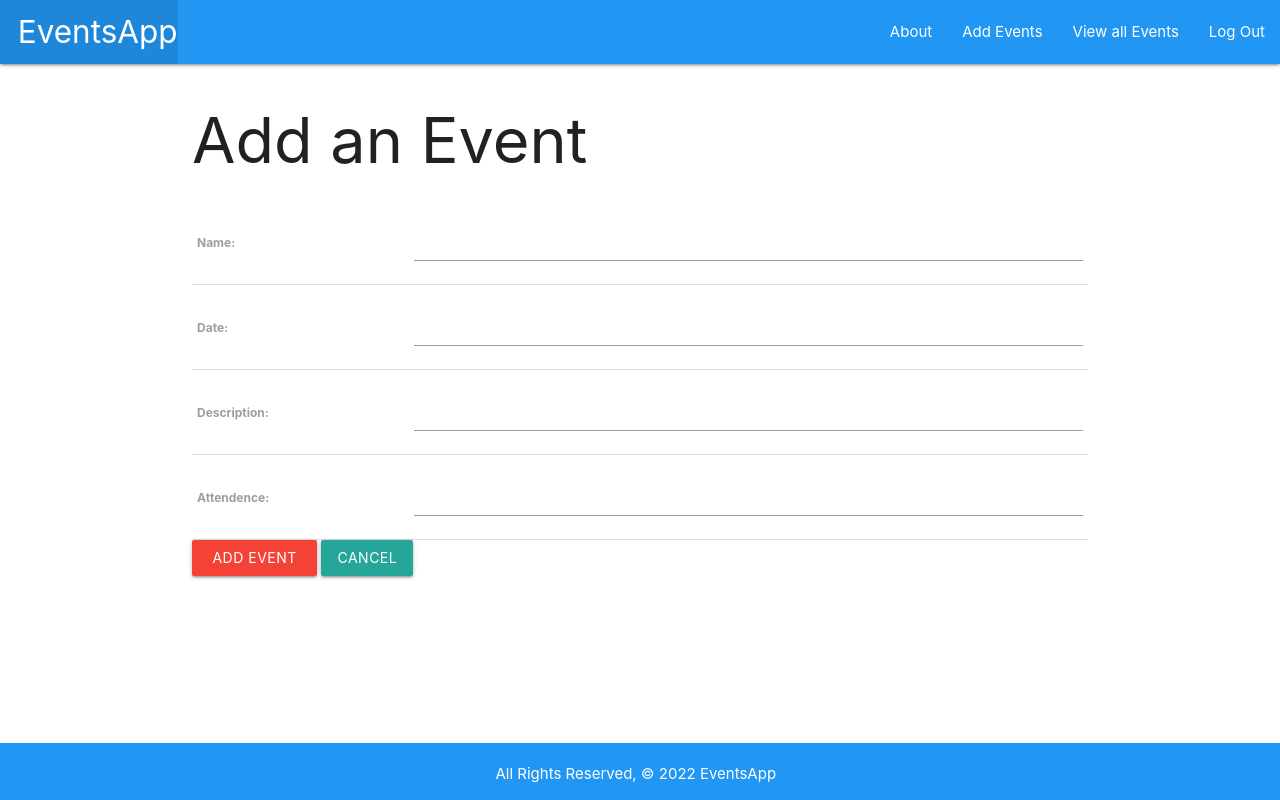
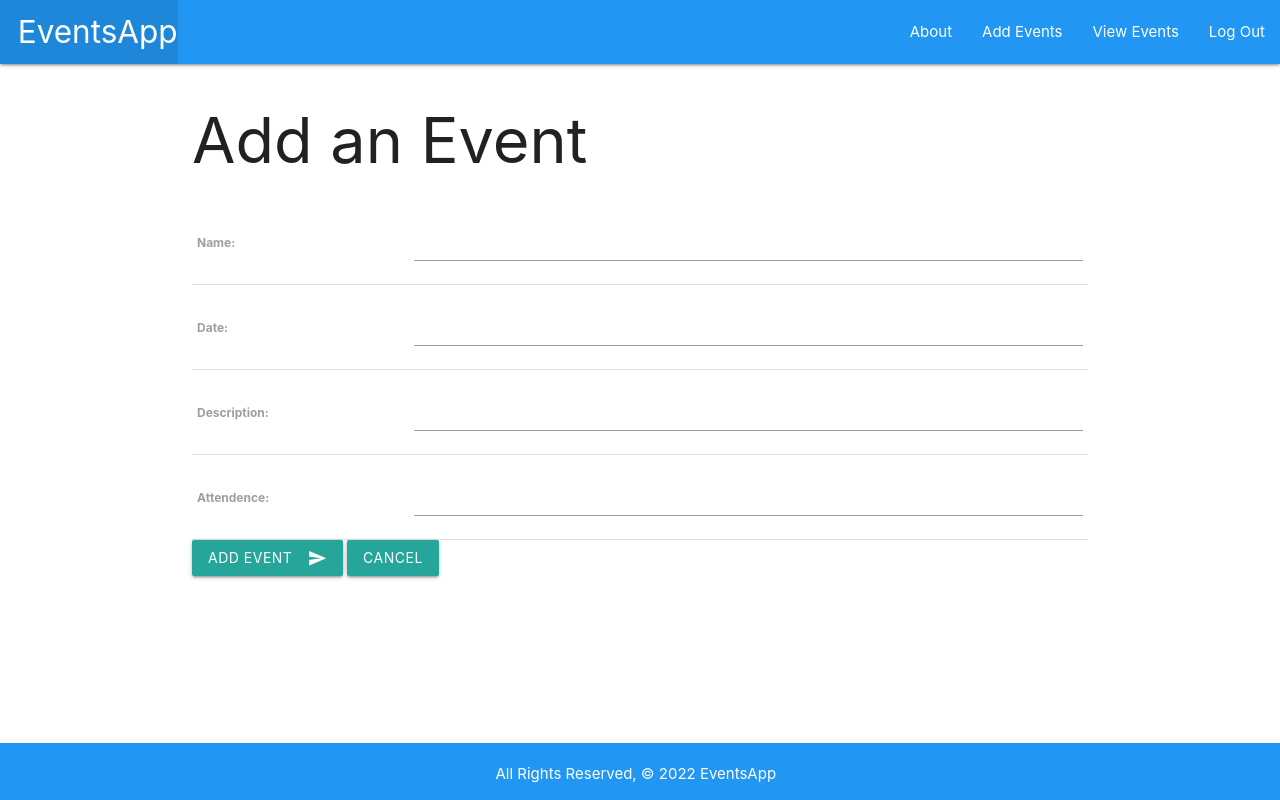
Before and after one commit to rsmall1990/events, a Django app: page /events/create/ in a window 1280 px wide. Run offline with Django 4.2, Linux system fonts and the light colour scheme; the visitor is signed in with stand-in values (Sample User, id 1); some libraries are stand-ins or nearby versions.

Commit message:
wip: updating styling

```diff
--- a/main_app/templates/base.html
+++ b/main_app/templates/base.html
@@ -4,16 +4,20 @@
 <html lang="en">
   <head>
     <meta charset="UTF-8" />
+    <!--Let browser know website is optimized for mobile-->
     <meta name="viewport" content="width=device-width, initial-scale=1.0" />
     <meta http-equiv="X-UA-Compatible" content="ie=edge" />
     <title>EventsApp</title>
-    <link
-      rel="stylesheet"
-      href="https://cdnjs.cloudflare.com/ajax/libs/materialize/1.0.0/css/materialize.min.css"
-    />
+    <!-- Import Materialize -->
+    <link rel="stylesheet" href="https://cdnjs.cloudflare.com/ajax/libs/materialize/1.0.0/css/materialize.min.css" />
+    <!--Import Google Icon Font-->
+      <link href="https://fonts.googleapis.com/icon?family=Material+Icons" rel="stylesheet">
     <link rel="stylesheet" href="{% static 'css/style.css' %}" />
   </head>
   <body>
+    <!--JavaScript at end of body for optimized loading-->
+    <script type="text/javascript" src="js/materialize.min.js"></script>
+
     <header class="navbar-fixed">
       <nav>
         <div class="nav-wrapper blue">
@@ -26,7 +30,7 @@
             <li><a href="{%  url 'about' %}">About</a></li>
             {% if user.is_authenticated %}
             <li><a href="{% url 'events_create' %}">Add Events</a></li>
-            <li><a href="{% url 'index' %}">View all Events</a></li>
+            <li><a href="{% url 'index' %}">View Events</a></li>
             <li><a href="{% url 'logout' %}">Log Out</a></li>
             {% else %}
             <li><a href="{% url 'login' %}">Log In</a></li>
--- a/main_app/templates/events/detail.html
+++ b/main_app/templates/events/detail.html
@@ -12,7 +12,7 @@
     </div>
     <div class="card-action">
       <a href="{% url 'events_update' event.id %}">Edit</a>
-      <a href="{% url 'events_delete' event.id %}">Delete</a>
+      <a class="waves-effect waves-teal btn-flat" href="{% url 'events_delete' event.id %}">Delete</a>
     </div>
 </div>
 
--- a/main_app/templates/main_app/event_confirm_delete.html
+++ b/main_app/templates/main_app/event_confirm_delete.html
@@ -7,7 +7,7 @@
 <form action="" method="post">
     {% csrf_token %}
     {{ form.as_p }}
-    <input type="submit" value="Delete Event" class="btn">
+    <input type="submit" value="Delete Event" class="btn waves-effect">
     <a href="{% url 'detail' object.id %}" class="btn">Cancel</a>
 </form>
 
--- a/main_app/templates/main_app/event_form.html
+++ b/main_app/templates/main_app/event_form.html
@@ -13,11 +13,13 @@
     <table>
         {{ form.as_table }}
     </table>
-    <input type="submit" value="{% if object %} Edit {% else %} Add Event {% endif %}" class="btn red">
+    <button class="btn waves-effect waves-light" type="submit" name="action">{% if object %} Edit {% else %} Add Event {% endif %}
+        <i class="material-icons right">send</i>
+    </button>
     {% if object %}
-        <a class="btn" href="{% url 'detail' object.id">Cancel</a>
+        <a class="btn waves-effect" href="{% url 'detail' object.id %}">Cancel</a>
     {% else %}
-        <a class="btn"  href="{% url 'home' %}">Cancel</a>
+        <a class="btn waves-effect"  href="{% url 'home' %}">Cancel</a>
     {% endif %}
 </form>
 
```
